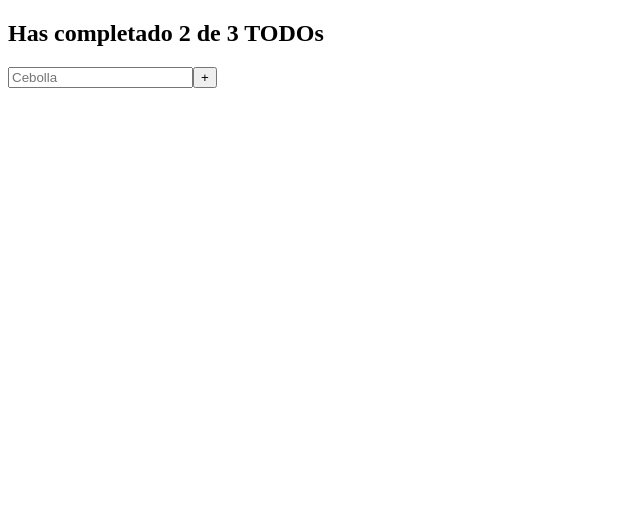
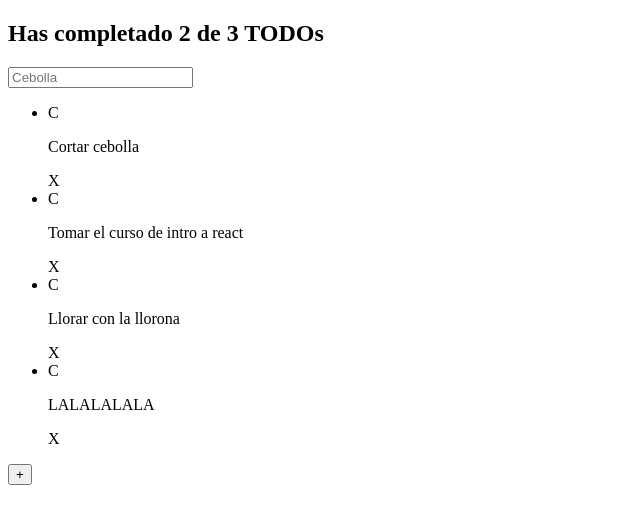
Before and after one commit to paombe3/react-basico, a React (Create React App) app: page / in a window 1280 px wide. Shown: the top 524 px of the page, without its empty margins (0-640 px from the left). Built offline with nearby package versions, Linux system fonts and the light colour scheme.

Commit message:
creacion de archivos todos

```diff
--- a/src/App.js
+++ b/src/App.js
@@ -1,29 +1,32 @@
 import React from "react";
+import { TodoCounter } from "./TodoCounter";
+import { TodoSearch } from "./TodoSearch";
+import { TodoList } from "./TodoList";
+import { TodoItem } from "./TodoItem";
+import { CreateTodoButton } from "./CreateTodoButton";
 //import "./App.css";
 
 const todos = [
   { text: "Cortar cebolla", completed: false },
   { text: "Tomar el curso de intro a react", completed: false },
   { text: "Llorar con la llorona", completed: false },
-]
+  { text: "LALALALALA", completed: false },
+];
 
 function App() {
   return (
     <React.Fragment>
-      {/*<TodoCounter />*/}
-        <h2>Has completado 2 de 3 TODOs</h2>
+      <TodoCounter />
 
-      {/*<TodoSearch />*/}
-        <input placeholder="Cebolla" />
+      <TodoSearch />
 
-      {/*<TodoList>
-        {todos.map(todo => (
-          <TodoItem />
+      <TodoList>
+        {todos.map((todo) => (
+          <TodoItem key={todo.text} text={todo.text} />
         ))}
-      </TodoList>*/}
+      </TodoList>
 
-      {/*<CreateTodoButton />*/}
-          <button>+</button>
+      <CreateTodoButton />
     </React.Fragment>
   );
 }
--- /dev/null
+++ b/src/CreateTodoButton.js
@@ -0,0 +1,9 @@
+import React from "react";
+
+function CreateTodoButton(props) {
+  return (
+    <button>+</button>
+  );
+}
+
+export { CreateTodoButton };
--- /dev/null
+++ b/src/TodoCounter.js
@@ -0,0 +1,9 @@
+import React from "react";
+
+function TodoCounter() {
+  return (
+    <h2>Has completado 2 de 3 TODOs</h2>
+  );
+}
+
+export { TodoCounter };
--- /dev/null
+++ b/src/TodoItem.js
@@ -0,0 +1,13 @@
+import React from "react";
+
+function TodoItem(props) {
+  return (
+    <li>
+      <span>C</span>
+      <p>{props.text}</p>
+      <span>X</span>
+    </li>
+  );
+}
+
+export { TodoItem };
--- /dev/null
+++ b/src/TodoList.js
@@ -0,0 +1,13 @@
+import React from "react";
+
+function TodoList(props) {
+  return (
+    <section>
+      <ul>
+        {props.children}
+      </ul>
+    </section>
+  );
+}
+
+export { TodoList };
--- /dev/null
+++ b/src/TodoSearch.js
@@ -0,0 +1,9 @@
+import React from "react";
+
+function TodoSearch() {
+  return (
+    <input placeholder="Cebolla" />
+  );
+}
+
+export { TodoSearch };
```
